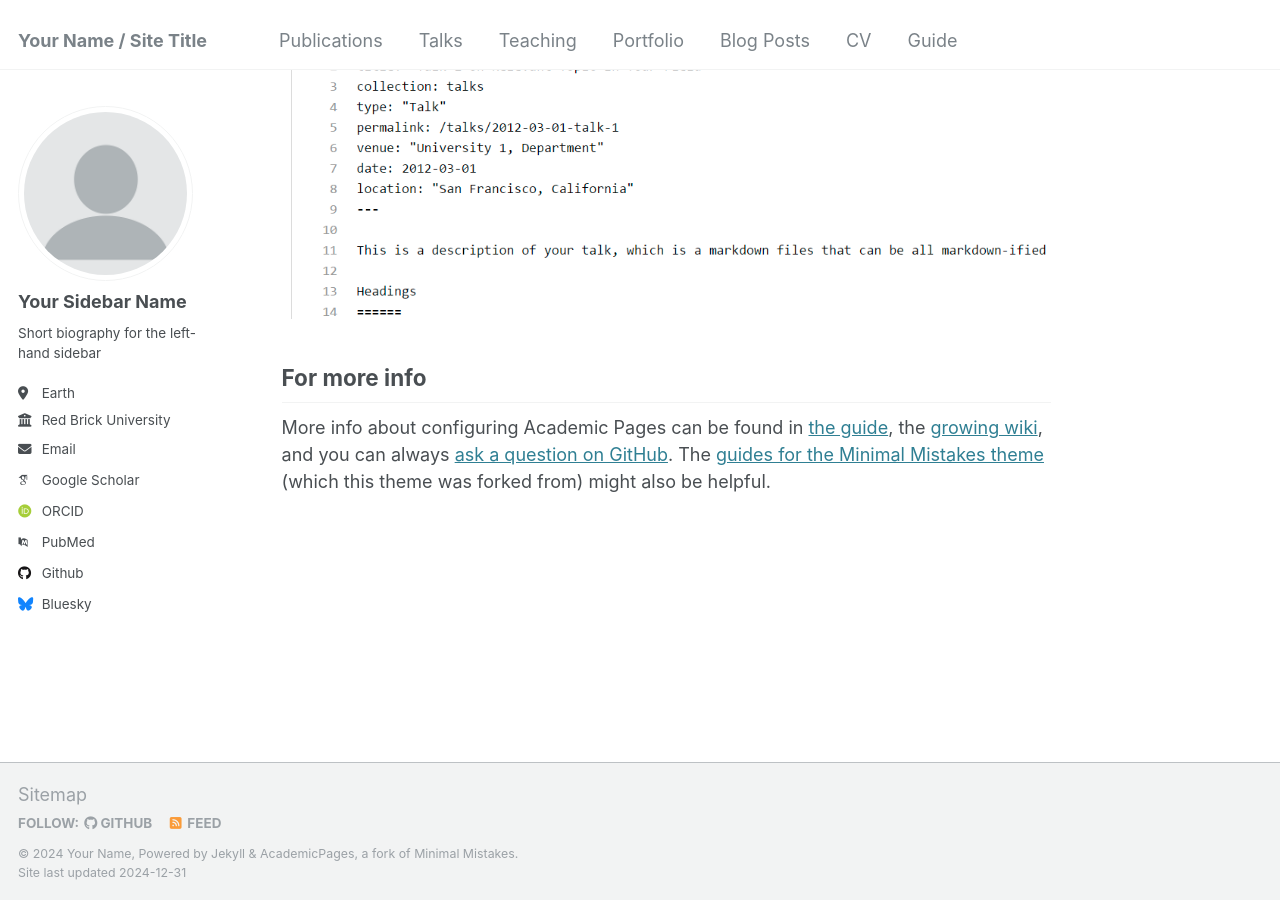
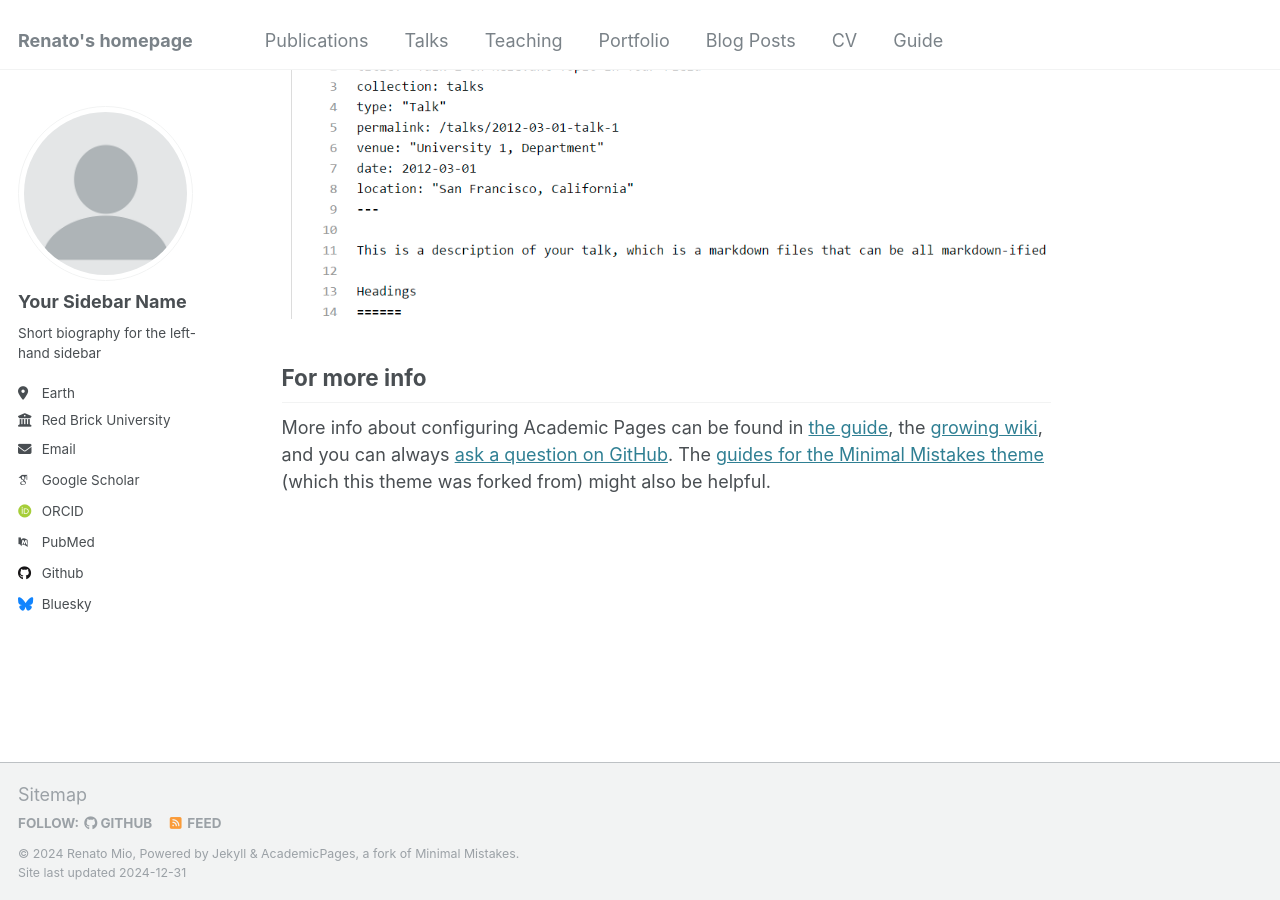
Before and after one commit to renatomio/renatomio.github.io, a Jekyll site: the page built from _pages/about.md, in a window 1280 px wide and 900 px high, scrolled down 2643 px. Built offline with Jekyll 4.4.1, drawn with Linux system fonts in a browser that asks for light colours; some web fonts are replaced.

Commit message:
Update _config.yml

```diff
--- a/_config.yml
+++ b/_config.yml
@@ -8,9 +8,9 @@
 
 # Basic Site Settings
 locale                   : "en-US"
-title                    : "Your Name / Site Title"
+title                    : "Renato's homepage"
 title_separator          : "-"
-name                     : &name "Your Name"
+name                     : &name "Renato Mio"
 description              : &description "personal description"
 url                      : https://renatomio.github.io # the base hostname & protocol for your site e.g. "https://[your GitHub username].github.io"
 baseurl                  : "" # the subpath of your site, e.g. "/blog"
```
